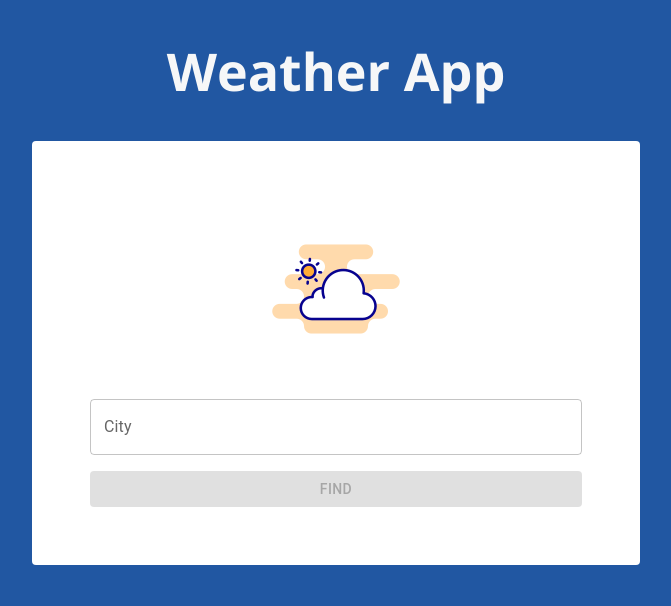
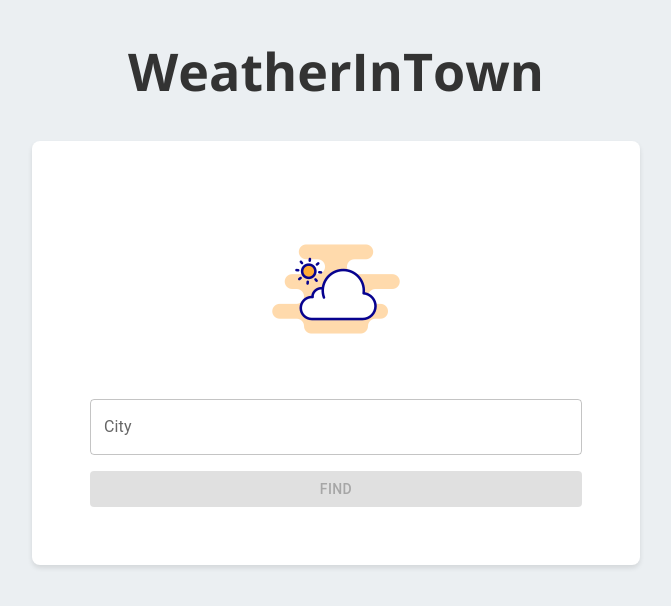
Before and after one commit to joanithagomez/weather, a React (Create React App) app: page / in a window 1280 px wide. Shown: the top 606 px of the page, without its empty margins (304-975 px from the left). Built offline with nearby package versions, Linux system fonts and the light colour scheme.

Commit message:
fix colors

```diff
--- a/public/index.html
+++ b/public/index.html
@@ -27,7 +27,7 @@
       work correctly both with client-side routing and a non-root public URL.
       Learn how to configure a non-root public URL by running `npm run build`.
     -->
-    <title>Weather App</title>
+    <title>WeatherInTown</title>
   </head>
   <body>
     <noscript>You need to enable JavaScript to run this app.</noscript>
--- a/src/App.css
+++ b/src/App.css
@@ -7,7 +7,8 @@
   background-color: var(--background-color);
 }
 .Box {
-  border-radius: 4px;
+  border-radius: 8px;
+  box-shadow: 0px 3px 5px 0px rgba(0, 0, 0, 0.1);
   background-color: var(--box-background);
   color: var(--dark-text);
   min-width: 200px;
--- a/src/App.js
+++ b/src/App.js
@@ -1,9 +1,9 @@
 import "./App.css";
+import {WEATHER_BASE_URL, API_KEY, ICON_URL} from "./api";
 import {useState} from "react";
 import {Temperature} from "./Temperature";
 import {TextField, Button} from "@mui/material";
 import defaultIcon from "./assets/weather.png";
-import {WEATHER_BASE_URL, API_KEY, ICON_URL} from "./api";
 
 function App() {
   const [city, setCity] = useState("");
@@ -48,7 +48,7 @@ function App() {
   return (
     <div className="App">
       <header className="App-header">
-        <h1>Weather App</h1>
+        <h1>WeatherInTown</h1>
       </header>
       <main>
         <div className="Box">
--- a/src/variables.css
+++ b/src/variables.css
@@ -1,13 +1,10 @@
 :root {
+    --dark-text: #333;
     --sub-text-color: #7795b1;
-    --background-color: #f6f7f8;
+    --background-color: #dee4ea97;
     --primary-text: #333;
     --box-background: #fff;
 }
 
-@media screen and (min-width: 768px) {
-    :root {
-        --background-color: #2157A2;
-        --primary-text: #f6f7f8;
-    }
-}
+/* @media screen and (min-width: 768px) {
+} */
```
Also changed, not shown: public/manifest.json. Lines whose indentation alone changed are shown as unchanged.
